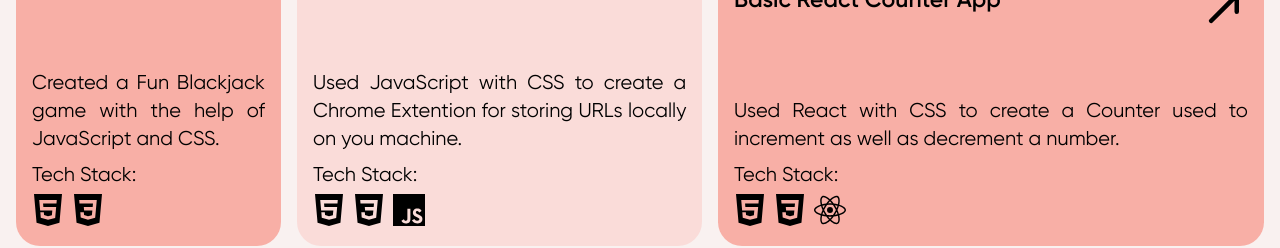
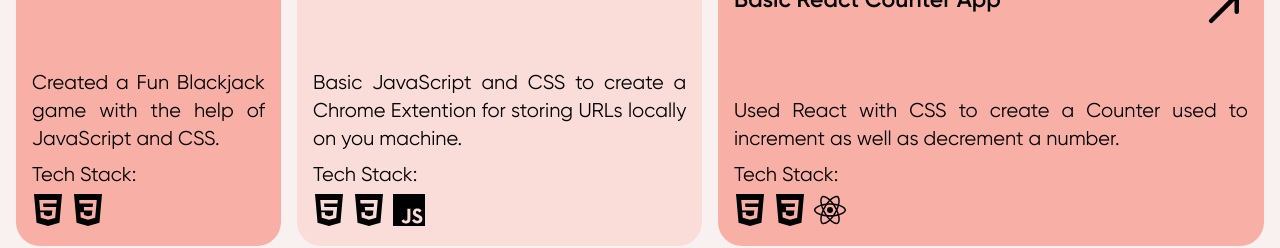
Before and after one commit to rohan27hadvani/portfolio-1, a React (Vite) app in the folder portfolio-1/: page /Projects in a window 1280 px wide. Shown: the part 538-786 px from the top of the page. Built offline with nearby package versions, Linux system fonts and the light colour scheme.

Commit message:
Acer Tab View Fixed

```diff
--- a/portfolio-1/src/About.jsx
+++ b/portfolio-1/src/About.jsx
@@ -92,7 +92,7 @@ function About() {
 
             mobile:mt-0 tablet:-mt-1 desktop:mt-0'>
 
-            <div className='tablet:scale-[0.7] tablet:-mt-[160px] tablet:w-[150%] laptop:scale-[0.68] laptop:-mt-[130px] laptop:w-[155%] desktop:scale-[0.85] desktop:w-[115%] desktop:-mt-[80px] screen14:scale-[0.85] screen14:w-[105%] screen14:-mt-[80px] screen16:scale-[0.9] screen16:w-[95%] screen16:-mt-[50px] '>
+            <div className='tablet:scale-[0.7] tablet:-mt-[160px] tablet:w-[150%] laptop:scale-[0.68] laptop:-mt-[130px] laptop:w-[155%] desktop:scale-[0.85] desktop:w-[115%] desktop:-mt-[80px] screen14:scale-[0.80] screen14:w-[450px] screen14:-mt-[80px] screen16:scale-[0.9] screen16:w-[95%] screen16:-mt-[50px] '>
 
             <div className="relative pl-8 sm:pl-32 pt-4 group">
               <div className="font-semibold text-2xl uppercase mb-1
--- a/portfolio-1/src/App.jsx
+++ b/portfolio-1/src/App.jsx
@@ -134,7 +134,7 @@ function App() {
                     mobile:mt-4 tablet:mt-0`}>
                       <div className='w-full h-full flex flex-row align-top justify-center
 
-                      mobile:scale-[0.65] mobile:-my-[90px] mobile:gap-x-[12px] tablet:-mt-[100px] tablet:scale-[0.5] tablet:gap-x-[50px] laptop:-mt-[90px] laptop:scale-[0.5] laptop:-my-[80px] desktop:gap-x-[40px] desktop:scale-[0.7] desktop:-mt-[65px] screen14:scale-[0.8] screen14:gap-x-[40px] screen14:-mt-[57px] screen16:-mt-[32px] screen16:gap-x-[50px] screen16:scale-[0.85]'>
+                      mobile:scale-[0.65] mobile:-my-[90px] mobile:gap-x-[12px] tablet:-mt-[100px] tablet:scale-[0.5] tablet:gap-x-[50px] laptop:-mt-[100px] laptop:scale-[0.5] laptop:-my-[80px] desktop:gap-x-[40px] desktop:scale-[0.7] desktop:-mt-[65px] screen14:scale-[0.7] screen14:gap-x-[55px] screen14:-mt-[78px] screen16:-mt-[32px] screen16:gap-x-[50px] screen16:scale-[0.85]'>
 
                         <div className='progressBar'>
                           <div>
--- a/portfolio-1/src/Projects.jsx
+++ b/portfolio-1/src/Projects.jsx
@@ -175,7 +175,7 @@ function Projects() {
             </div>
             <div className='h-2/3 px-4 pb-4 flex flex-col items-start justify-end'>
               <div className='projectDes'>
-                Used JavaScript with CSS to create a Chrome Extention for storing URLs locally on you machine.
+                Basic JavaScript and CSS to create a Chrome Extention for storing URLs locally on you machine.
               </div>
               <div className='mobile:text-lg tablet:text-[15px] laptop:text-[20px] desktop:text-2xl'>
                 Tech Stack:
--- a/portfolio-1/tailwind.config.js
+++ b/portfolio-1/tailwind.config.js
@@ -44,7 +44,7 @@ export default {
 
         'screen14': '1440px',
 
-        'screen16': '1500px'
+        'screen16': '1600px'
 
       },
     },
```
Also changed, not shown: portfolio-1/src/index.css (line endings or trailing spaces).
